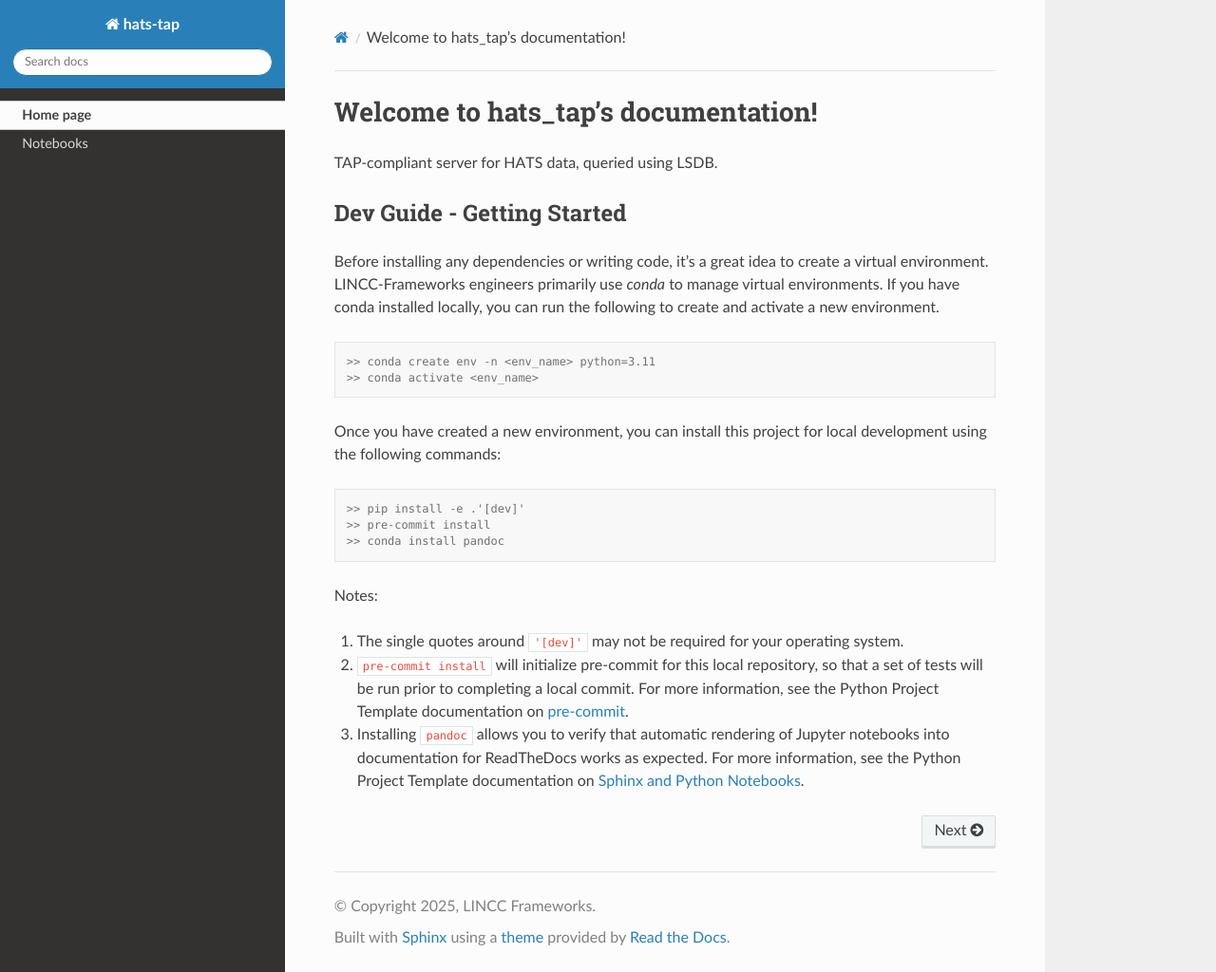
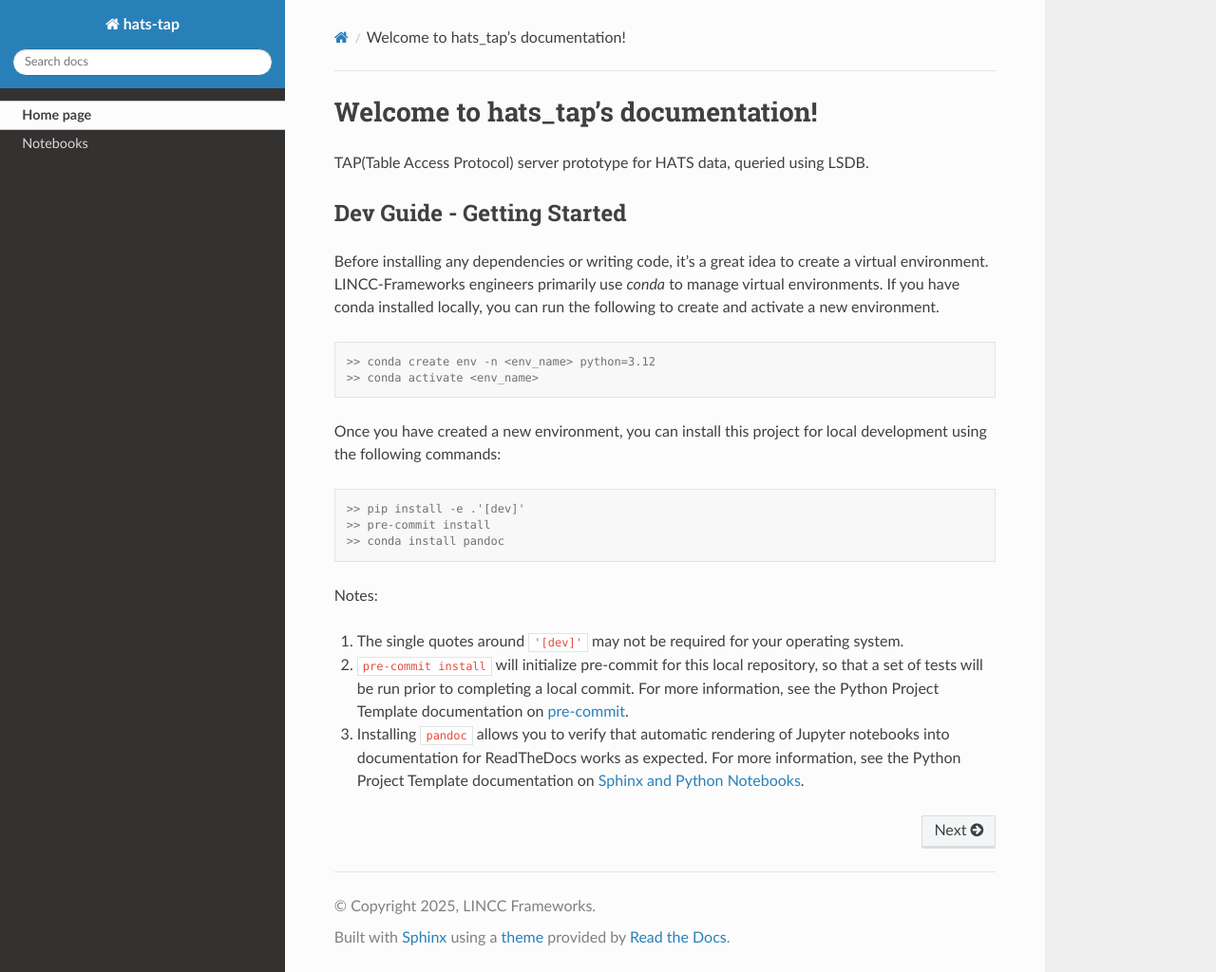
Before and after one commit to astronomy-commons/hats-tap, a Sphinx documentation site: the page built from docs/index.rst, in a window 1280 px wide and 1024 px high. Shown: the whole window at 95% size. Built offline with Sphinx 7.4.7 and the Read the Docs theme 3.1.0, drawn with Linux system fonts in a browser that asks for light colours; pages that are not in the unit, such as notebooks, are missing from menus.

Commit message:
Update copier project description and supported versions.

```diff
--- a/docs/index.rst
+++ b/docs/index.rst
@@ -6,7 +6,7 @@
 Welcome to hats_tap's documentation!
 ========================================================================================
 
-TAP-compliant server for HATS data, queried using LSDB.
+TAP(Table Access Protocol) server prototype for HATS data, queried using LSDB.
 
 Dev Guide - Getting Started
 ---------------------------
@@ -18,7 +18,7 @@ create and activate a new environment.
 
 .. code-block:: console
 
-   >> conda create env -n <env_name> python=3.11
+   >> conda create env -n <env_name> python=3.12
    >> conda activate <env_name>
 
 
--- a/pyproject.toml
+++ b/pyproject.toml
@@ -7,7 +7,7 @@ readme = "README.md"
 authors = [
     { name = "LINCC Frameworks", email = "lincc-frameworks-team@lists.lsst.org" }
 ]
-description = "TAP-compliant server for HATS data, queried using LSDB."
+description = "TAP(Table Access Protocol) server prototype for HATS data, queried using LSDB."
 classifiers = [
     "Development Status :: 4 - Beta",
     "Intended Audience :: Developers",
```
Also changed, not shown: .copier-answers.yml, .readthedocs.yml, 7 other files.
